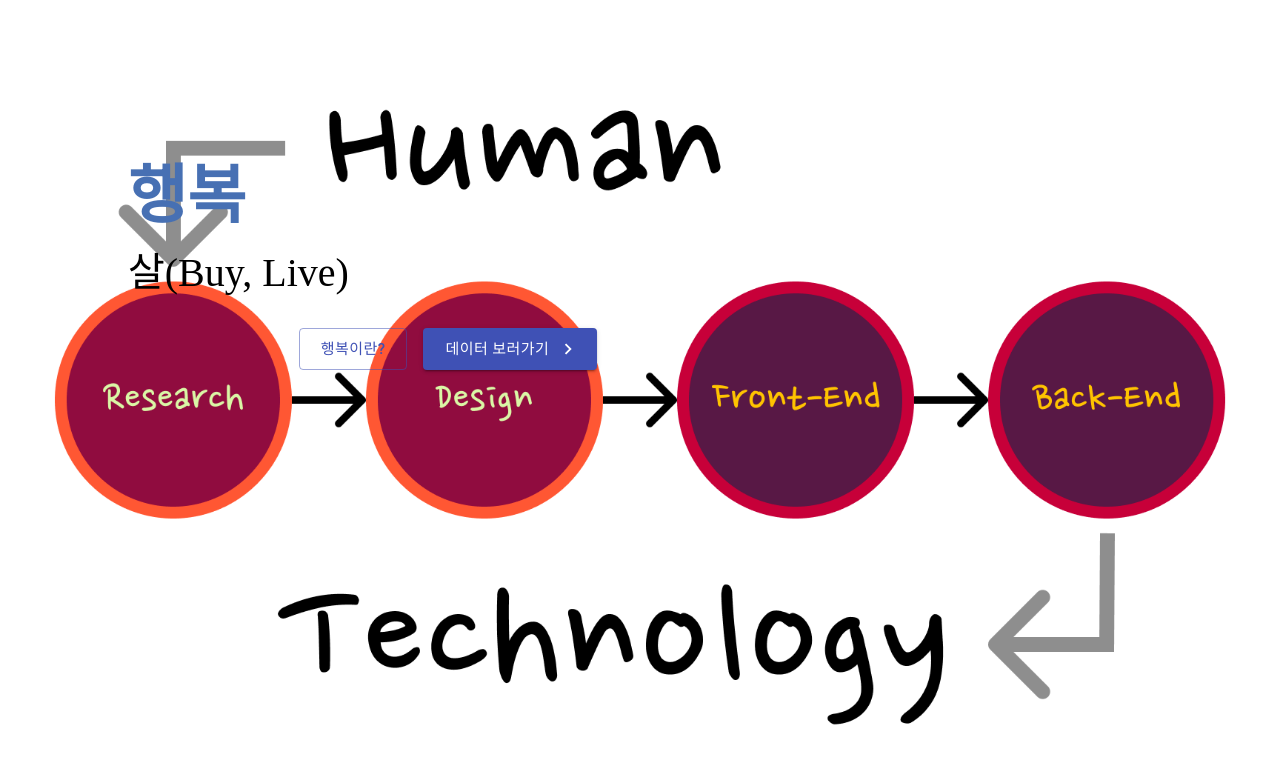
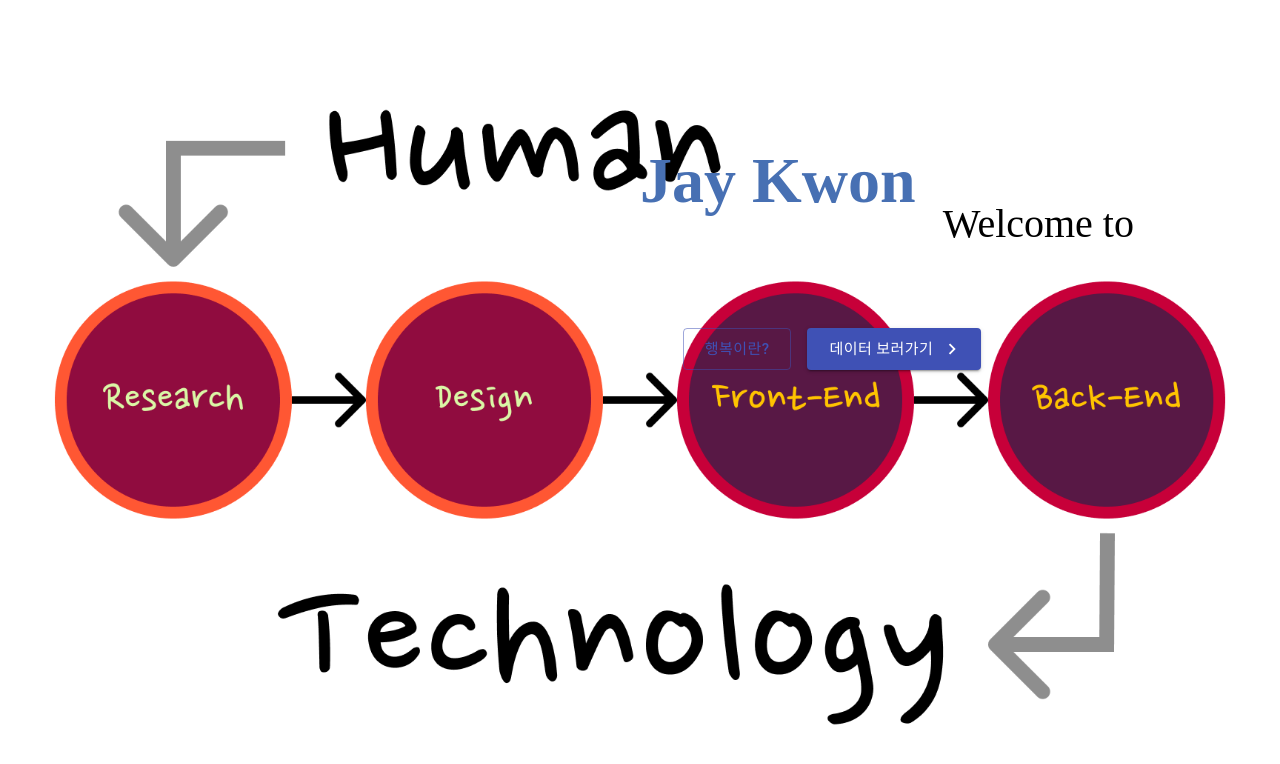
Before and after one commit to Jloves9191/no1uxdeveloper, a React (Create React App) app: page /Welcome in a window 1280 px wide. Shown: the top 764 px of the page. Built offline with nearby package versions, Linux system fonts and the light colour scheme.

Commit message:
welcome changed

```diff
--- a/src/pages/Welcome/pc/PcWelcome.jsx
+++ b/src/pages/Welcome/pc/PcWelcome.jsx
@@ -21,28 +21,28 @@ const PcWelcome = () => {
                 height: '20%',
                 position: 'absolute',
                 top: '10%',
-                left: '10%',
+                right: '10%',
                 textAlign:'left',
                 fontFamily: "NanumSquareRoundR",
                 fontWeight: 'bold',
                 fontSize: '400%',
                 color: '#4770B3'
             }}>
-                <p>행복</p>
+                <p>Jay Kwon</p>
             </div>
             <div style={{
                 width: '40%',
                 height: '20%',
                 position: 'absolute',
-                top: '25%',
-                left: '10%',
-                textAlign:'left',
+                top: '20%',
+                right: '10%',
+                textAlign:'right',
                 fontFamily: "NanumSquareRoundR",
                 fontSize: '250%',
-                color: '##50AED3'
+                color: '##FFC300'
             }}>
                 <Typical
-                    steps={['살(Buy, Live)', 1500, '살(Buy, Live) 수 있을까?', 1000]}
+                    steps={['Welcome to ', 1000, 'My Webpage', 1000]}
                     loop={Infinity}
                     wrapper="p"
                 />
@@ -52,7 +52,7 @@ const PcWelcome = () => {
                 height: '30%',
                 position: 'absolute',
                 top: '40%',
-                left: '10%'
+                right: '10%'
             }}>
                 <TextBtn></TextBtn>
 
```
